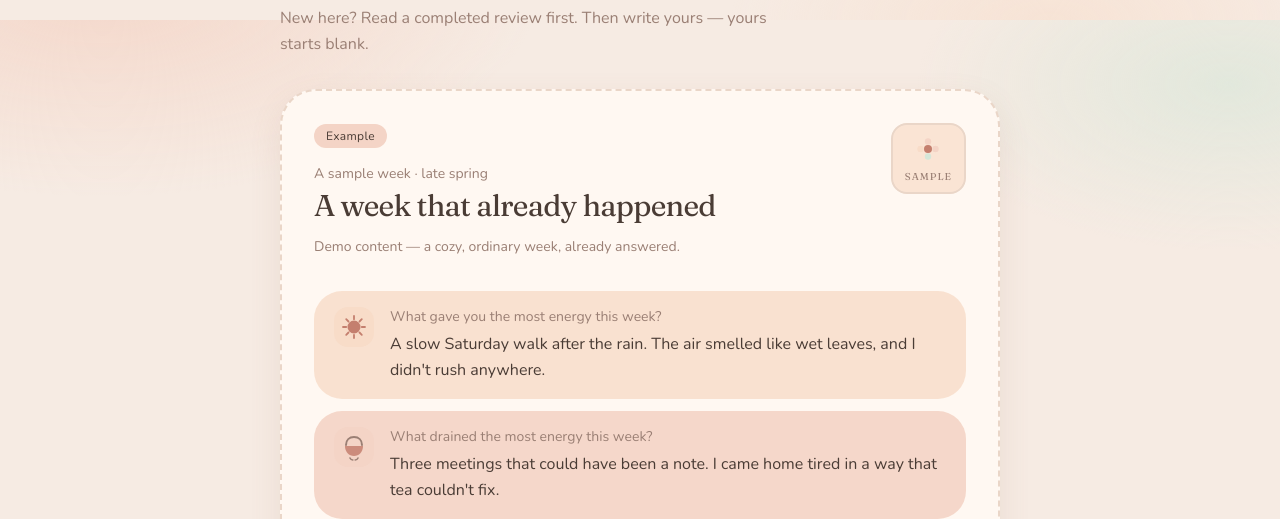
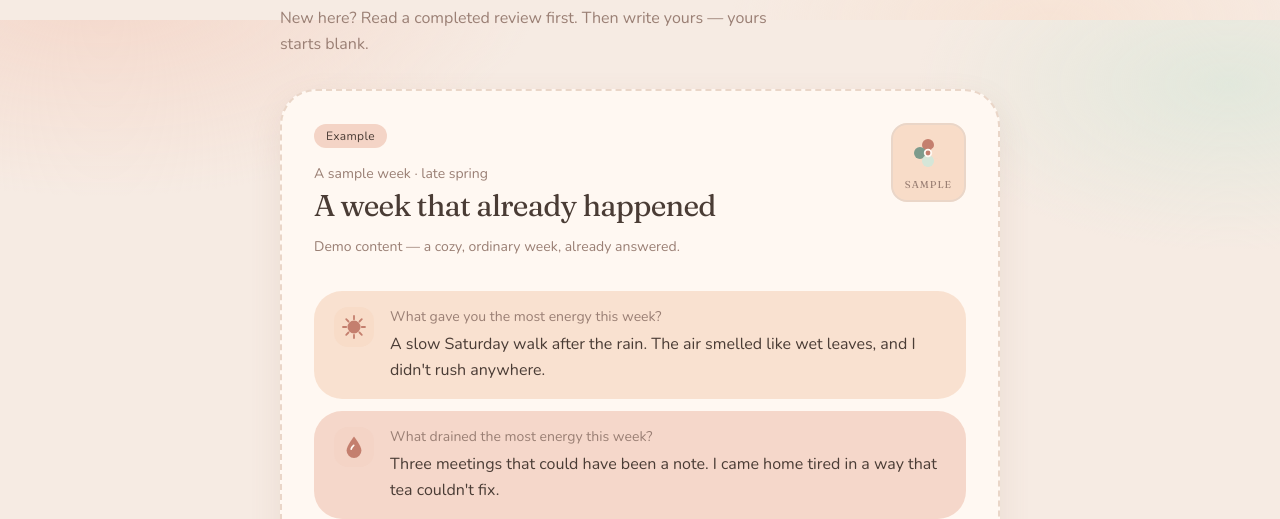
Before and after one commit to stanleyf123/softboring, a Next.js app: page /en in a window 1280 px wide. Shown: the part 780-1299 px from the top of the page. Built offline with nearby package versions, Linux system fonts and the light colour scheme.

Commit message:
Make the sample postcard stamp and drain icon easier to read.
Enlarge the flower stamp and replace the muddy cloud glyph with a raindrop so the example review feels more like a journal page.

Co-authored-by: stanleyf123 <stanleyf123@users.noreply.github.com>

```diff
--- a/src/components/sample-review-card.tsx
+++ b/src/components/sample-review-card.tsx
@@ -40,7 +40,7 @@ export async function SampleReviewCard() {
           </p>
         </div>
         <div
-          className="hidden shrink-0 flex-col items-center rounded-2xl border-2 border-line bg-peach/70 px-3 py-2 sm:flex"
+          className="flex shrink-0 flex-col items-center rounded-2xl border-2 border-line bg-peach px-2.5 py-2 sm:px-3"
           aria-hidden="true"
         >
           <StampFlower />
--- a/src/components/soft-doodles.tsx
+++ b/src/components/soft-doodles.tsx
@@ -127,20 +127,13 @@ export function DrainIcon() {
   return (
     <IconFrame fill="#f4d4c6">
       <path
-        d="M12 18c0-5 3.4-8 8-8s8 3 8 8"
-        stroke="#9a7f74"
-        strokeWidth="2"
-        strokeLinecap="round"
+        d="M20 9.5c0 0-7.4 9.2-7.4 14.1a7.4 7.4 0 1 0 14.8 0C27.4 18.7 20 9.5 20 9.5Z"
+        fill="#c47f6e"
       />
       <path
-        d="M11 19h18c0 6-4 10-9 10s-9-4-9-10Z"
-        fill="#c47f6e"
-        opacity="0.85"
-      />
-      <path
-        d="M16 31c.6 1.4 1.6 2 2.8 2M24 31c-.6 1.4-1.6 2-2.8 2"
-        stroke="#9a7f74"
-        strokeWidth="1.6"
+        d="M17.2 22.2c.2-1.5 1.3-2.8 2.5-3.8"
+        stroke="#fff8f2"
+        strokeWidth="1.7"
         strokeLinecap="round"
       />
     </IconFrame>
@@ -209,19 +202,20 @@ export function SummaryIcon() {
   );
 }
 
-export function StampFlower({ className = "h-8 w-8" }: DoodleProps) {
+export function StampFlower({ className = "h-10 w-10" }: DoodleProps) {
   return (
     <svg
       className={className}
-      viewBox="0 0 32 32"
+      viewBox="0 0 40 40"
       fill="none"
       aria-hidden="true"
     >
-      <circle cx="16" cy="16" r="4" fill="#c47f6e" />
-      <circle cx="16" cy="8.5" r="3.2" fill="#f4d4c6" />
-      <circle cx="16" cy="23.5" r="3.2" fill="#d5e6d8" />
-      <circle cx="8.5" cy="16" r="3.2" fill="#f8dcc8" />
-      <circle cx="23.5" cy="16" r="3.2" fill="#f4d4c6" />
+      <circle cx="20" cy="12" r="6" fill="#c47f6e" />
+      <circle cx="12" cy="20" r="6" fill="#7d9b8c" />
+      <circle cx="28" cy="20" r="6" fill="#f8dcc8" />
+      <circle cx="20" cy="28" r="6" fill="#d5e6d8" />
+      <circle cx="20" cy="20" r="4.2" fill="#fff8f2" />
+      <circle cx="20" cy="20" r="2.4" fill="#c47f6e" />
     </svg>
   );
 }
```
